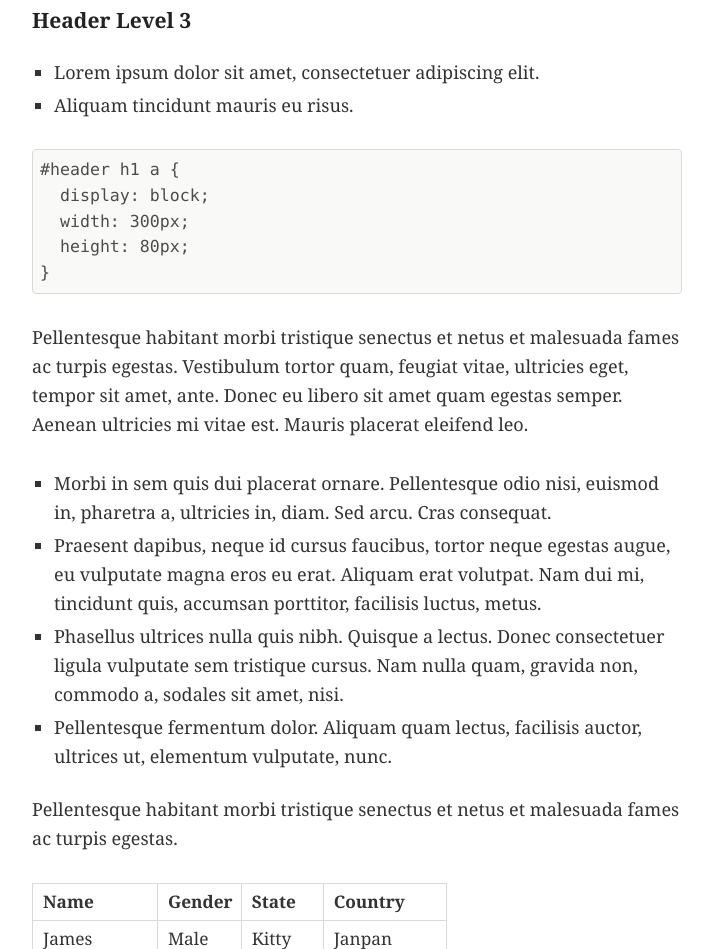
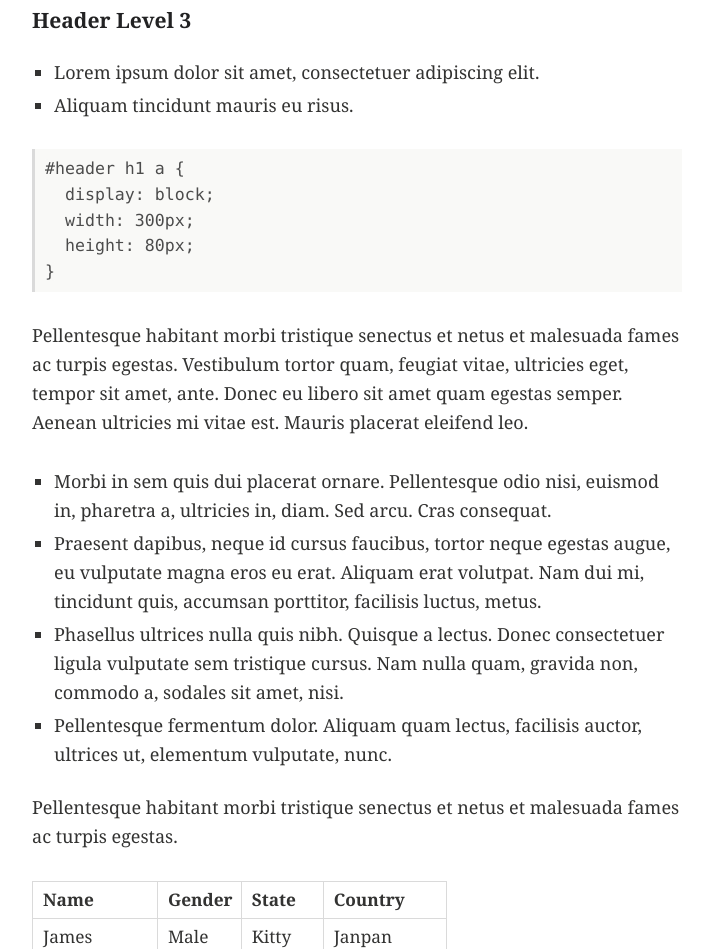
Before and after one commit to typlog/yue.css, a plain HTML site: page index.html in a window 1280 px wide. Shown: the part 1006-1955 px from the top of the page, without its empty margins (283-996 px from the left). Drawn offline with Linux system fonts and the light colour scheme.

Commit message:
New style for pre

```diff
--- a/yue.css
+++ b/yue.css
@@ -165,8 +165,9 @@
 .yue pre {
   margin: 1.64em 0;
   padding: 7px;
-  border: 1px solid #dadada;
-  border-radius: 4px;
+  border: none;
+  border-left: 3px solid #dadada;
+  padding-left: 10px;
   overflow: auto;
   line-height: 1.5;
   font-size: 0.96em;
```
